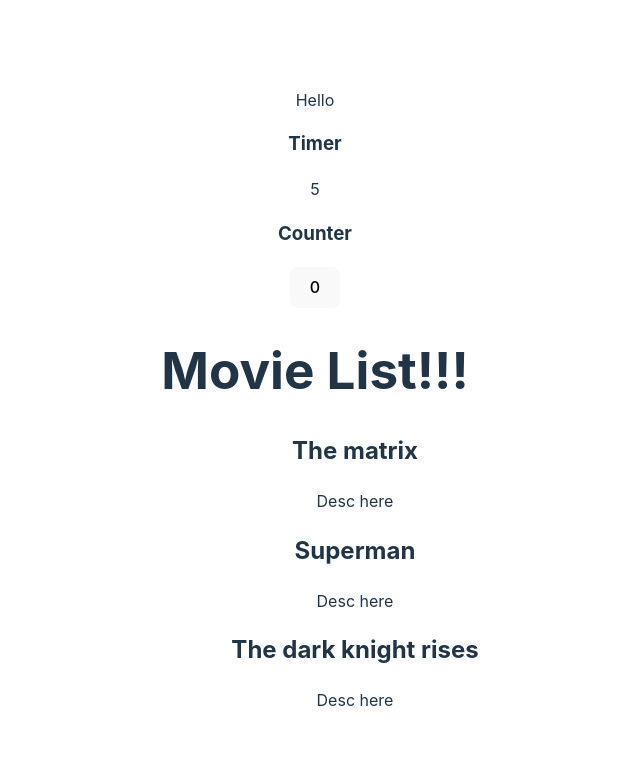
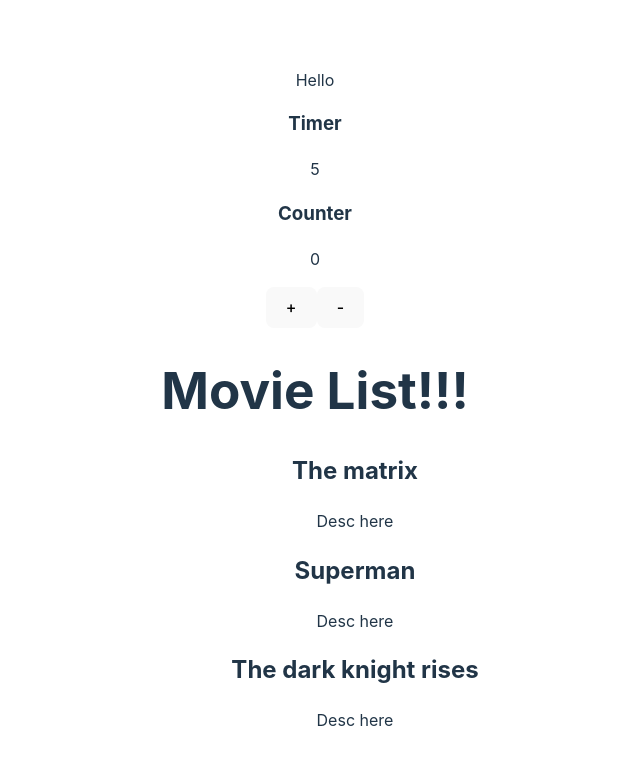
Before and after one commit to Sidadcho/vite-project, a React (Vite) app: page / in a window 1280 px wide. Shown: the top 764 px of the page, without its empty margins (325-965 px from the left). Built offline with nearby package versions, Linux system fonts and the light colour scheme; the HTML template or start-up script is replaced by a standard one.

Commit message:
added conditional rendering

```diff
--- a/src/components/Counters.jsx
+++ b/src/components/Counters.jsx
@@ -1,13 +1,64 @@
 import { useState } from "react"
 
-export default function Counter(props){
+export default function Counter(props) {
 
     const [count, setCount] = useState(0)
 
-    return(
+    const negativeCount = () => {
+        setCount(count - 1)
+    }
+
+
+    //conditional rendering 1- using return
+
+    if (count < 0) {
+        return (
+            <div>
+                <h3>
+                    Count can't be negative!
+                </h3>
+                <button onClick={() => setCount(count + 1)}>+</button>
+            </div>
+        )
+    }
+
+    //...
+
+
+    //conditional rendering 1- using if
+
+    // let info = null;
+    // if(count < 0){
+    //     info = <p>invalid count</p>
+    // }
+
+    //...
+
+
+    //conditional rendering 1- using ternary operator
+
+
+
+    //conditional rendering 1- using boolean operator
+
+
+
+    return (
         <div>
             <h3>Counter</h3>
-            <button onClick={ () => setCount(count + 1)}>{count}</button>
+
+            {/* {info} */}
+
+            {/* ternary operator */}
+            {/* {count < 0
+                ? <p> invalid count</p>
+                : null} */}
+            {/* ... */}
+
+            <p>{count}</p>
+            <button onClick={() => setCount(count + 1)}>+</button>
+            <button onClick={negativeCount}>-</button>
+
         </div>
     )
 }
```
